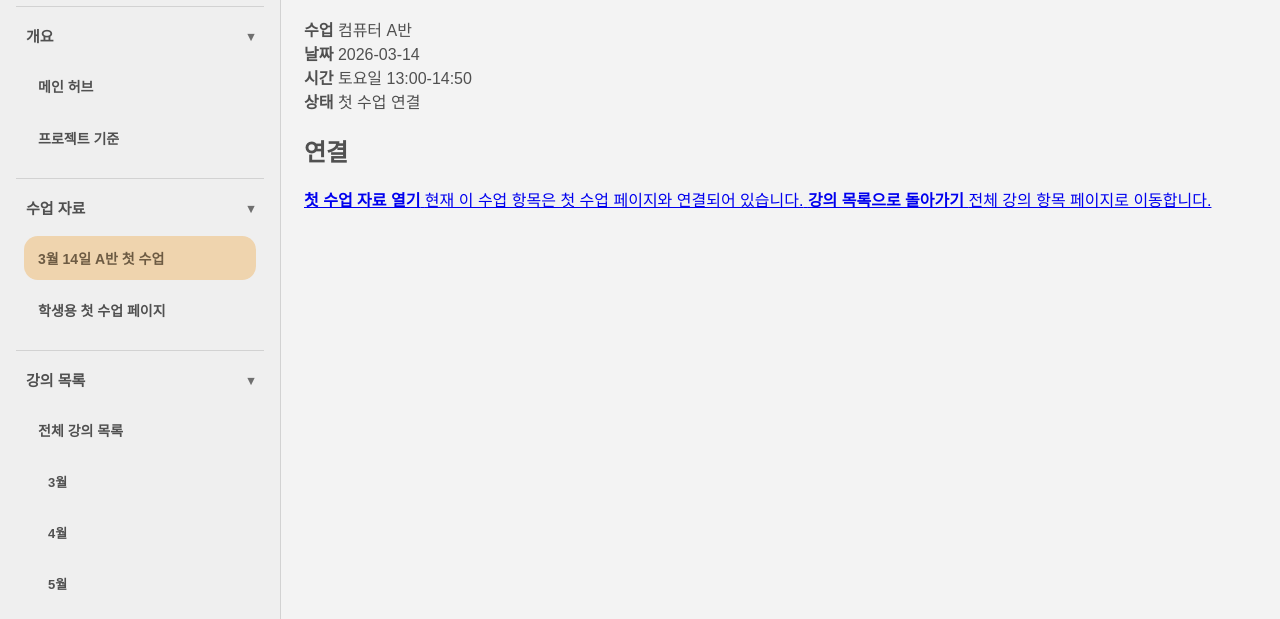
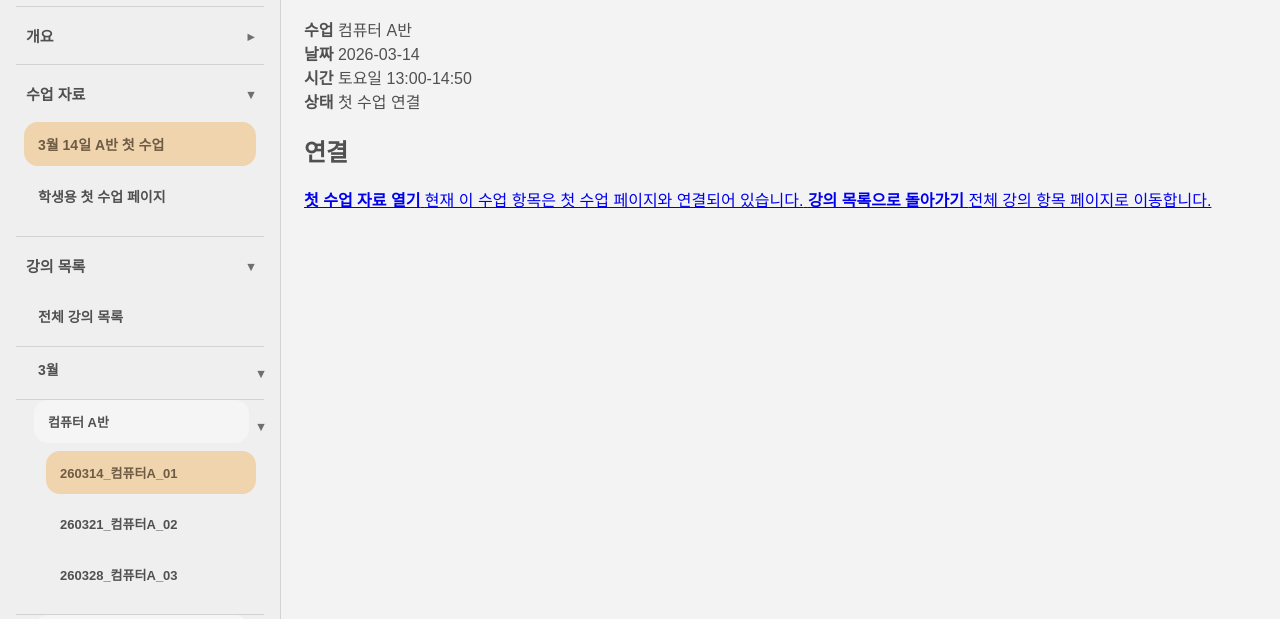
Before and after one commit to Ssong0515/dasarang-class, an Astro site: page /dasarang-class/classes/260314_computer-a_01/ in a window 1280 px wide. Shown: the part 181-800 px from the top of the page. Built offline with nearby package versions, Linux system fonts and the light colour scheme; Astro itself is replaced by a stand-in of ours.

Commit message:
Group class navigation by month and course

```diff
--- a/src/components/Sidebar.astro
+++ b/src/components/Sidebar.astro
@@ -1,51 +1,11 @@
 ---
+import { monthGroups } from "../data/schedule";
+
 const currentPath = Astro.url.pathname;
 const base = import.meta.env.BASE_URL;
 
 const isActive = (path: string) => currentPath === path;
-const inSection = (paths: string[]) => paths.some((path) => currentPath.startsWith(path));
-
-const sections = [
-  {
-    title: "개요",
-    open: inSection([`${base}`]),
-    items: [
-      { label: "메인 허브", href: `${base}`, active: isActive(`${base}`) },
-      { label: "프로젝트 기준", href: `${base}README.md`, active: false },
-    ],
-  },
-  {
-    title: "수업 자료",
-    open: inSection([
-      `${base}classes/260314_computer-a_01/`,
-      `${base}260314_%EC%B2%AB%EC%88%98%EC%97%85/materials/`,
-    ]),
-    items: [
-      {
-        label: "3월 14일 A반 첫 수업",
-        href: `${base}classes/260314_computer-a_01/`,
-        active: isActive(`${base}classes/260314_computer-a_01/`),
-      },
-      {
-        label: "학생용 첫 수업 페이지",
-        href: `${base}260314_%EC%B2%AB%EC%88%98%EC%97%85/materials/`,
-        active: isActive(`${base}260314_%EC%B2%AB%EC%88%98%EC%97%85/materials/`),
-      },
-    ],
-  },
-  {
-    title: "강의 목록",
-    open: currentPath.startsWith(`${base}classes/`),
-    items: [
-      { label: "전체 강의 목록", href: `${base}classes/`, active: isActive(`${base}classes/`) },
-      { label: "3월", href: `${base}classes/#month-3`, active: false, child: true },
-      { label: "4월", href: `${base}classes/#month-4`, active: false, child: true },
-      { label: "5월", href: `${base}classes/#month-5`, active: false, child: true },
-      { label: "6월", href: `${base}classes/#month-6`, active: false, child: true },
-      { label: "7월", href: `${base}classes/#month-7`, active: false, child: true },
-    ],
-  },
-];
+const startsWith = (path: string) => currentPath.startsWith(path);
 ---
 
 <aside class="sidebar">
@@ -57,28 +17,104 @@ const sections = [
       <span>어느 페이지에서도 같은 사이드바를 사용합니다.</span>
     </div>
 
-    {sections.map((section) => (
-      <details class="sidebar__group" open={section.open}>
+    <details class="sidebar__group" open={isActive(base)}>
       <summary class="sidebar__summary">
-          <span>{section.title}</span>
+        <span>개요</span>
         <span class="sidebar__arrow" aria-hidden="true"></span>
       </summary>
       <div class="sidebar__items">
-          {section.items.map((item) => (
+        <a class:list={["sidebar__link", isActive(base) && "is-active"]} href={base}>메인 허브</a>
+        <a class="sidebar__link" href={`${base}README.md`}>프로젝트 기준</a>
+      </div>
+    </details>
+
+    <details
+      class="sidebar__group"
+      open={startsWith(`${base}classes/260314_computer-a_01/`) || startsWith(`${base}260314_%EC%B2%AB%EC%88%98%EC%97%85/materials/`)}
+    >
+      <summary class="sidebar__summary">
+        <span>수업 자료</span>
+        <span class="sidebar__arrow" aria-hidden="true"></span>
+      </summary>
+      <div class="sidebar__items">
         <a
           class:list={[
             "sidebar__link",
-                item.active && "is-active",
-                item.child && "is-child",
+            isActive(`${base}classes/260314_computer-a_01/`) && "is-active",
           ]}
-              href={item.href}
+          href={`${base}classes/260314_computer-a_01/`}
         >
-              {item.label}
+          3월 14일 A반 첫 수업
+        </a>
+        <a
+          class:list={[
+            "sidebar__link",
+            isActive(`${base}260314_%EC%B2%AB%EC%88%98%EC%97%85/materials/`) && "is-active",
+          ]}
+          href={`${base}260314_%EC%B2%AB%EC%88%98%EC%97%85/materials/`}
+        >
+          학생용 첫 수업 페이지
+        </a>
+      </div>
+    </details>
+
+    <details class="sidebar__group" open={startsWith(`${base}classes/`)}>
+      <summary class="sidebar__summary">
+        <span>강의 목록</span>
+        <span class="sidebar__arrow" aria-hidden="true"></span>
+      </summary>
+      <div class="sidebar__items">
+        <a class:list={["sidebar__link", isActive(`${base}classes/`) && "is-active"]} href={`${base}classes/`}>
+          전체 강의 목록
+        </a>
+
+        {monthGroups.map(({ month, courses }) => {
+          const monthPath = `${base}classes/#month-${month.replace("월", "")}`;
+          const monthOpen = courses.some(({ sessions }) =>
+            sessions.some((session) => currentPath === `${base}classes/${session.slug}/`),
+          );
+
+          return (
+            <details class="sidebar__subgroup" open={monthOpen}>
+              <summary class="sidebar__subsummary">
+                <a class="sidebar__link is-month" href={monthPath}>{month}</a>
+                <span class="sidebar__subarrow" aria-hidden="true"></span>
+              </summary>
+              <div class="sidebar__subitems">
+                {courses.map(({ course, sessions }) => {
+                  const courseOpen = sessions.some(
+                    (session) => currentPath === `${base}classes/${session.slug}/`,
+                  );
+
+                  return (
+                    <details class="sidebar__subgroup sidebar__subgroup--course" open={courseOpen}>
+                      <summary class="sidebar__subsummary sidebar__subsummary--course">
+                        <span class="sidebar__link is-course">{course}</span>
+                        <span class="sidebar__subarrow" aria-hidden="true"></span>
+                      </summary>
+                      <div class="sidebar__subitems">
+                        {sessions.map((session) => (
+                          <a
+                            class:list={[
+                              "sidebar__link",
+                              "is-child",
+                              currentPath === `${base}classes/${session.slug}/` && "is-active",
+                            ]}
+                            href={`${base}classes/${session.slug}/`}
+                          >
+                            {session.label}
                           </a>
                         ))}
                       </div>
                     </details>
-    ))}
+                  );
+                })}
+              </div>
+            </details>
+          );
+        })}
+      </div>
+    </details>
   </div>
 </aside>
 
@@ -128,11 +164,13 @@ const sections = [
     line-height: 1.5;
   }
 
-  .sidebar__group {
+  .sidebar__group,
+  .sidebar__subgroup {
     border-top: 1px solid #d2d2d2;
   }
 
-  .sidebar__summary {
+  .sidebar__summary,
+  .sidebar__subsummary {
     list-style: none;
     display: flex;
     align-items: center;
@@ -143,21 +181,29 @@ const sections = [
     font-weight: 700;
   }
 
-  .sidebar__summary::-webkit-details-marker {
+  .sidebar__subsummary {
+    padding: 0;
+  }
+
+  .sidebar__summary::-webkit-details-marker,
+  .sidebar__subsummary::-webkit-details-marker {
     display: none;
   }
 
-  .sidebar__arrow::before {
+  .sidebar__arrow::before,
+  .sidebar__subarrow::before {
     content: "▸";
     color: #6f6f6f;
     font-size: 13px;
   }
 
-  .sidebar__group[open] .sidebar__arrow::before {
+  .sidebar__group[open] > .sidebar__summary .sidebar__arrow::before,
+  .sidebar__subgroup[open] > .sidebar__subsummary .sidebar__subarrow::before {
     content: "▾";
   }
 
-  .sidebar__items {
+  .sidebar__items,
+  .sidebar__subitems {
     padding: 0 0 10px;
   }
 
@@ -181,8 +227,21 @@ const sections = [
     color: #6d5b43;
   }
 
+  .sidebar__link.is-month {
+    flex: 1;
+    margin: 0 8px 8px;
+  }
+
+  .sidebar__link.is-course {
+    flex: 1;
+    margin: 0 8px 8px 18px;
+    background: #f5f5f5;
+    font-size: 13px;
+    font-weight: 700;
+  }
+
   .sidebar__link.is-child {
-    margin-left: 18px;
+    margin-left: 30px;
     font-size: 13px;
     font-weight: 600;
   }
--- a/src/data/schedule.ts
+++ b/src/data/schedule.ts
@@ -8,6 +8,16 @@ export type Session = {
   status: string;
   summary: string;
   isFirstLesson: boolean;
+};
+
+export type CourseGroup = {
+  course: string;
+  sessions: Session[];
+};
+
+export type MonthGroup = {
+  month: string;
+  courses: CourseGroup[];
 };
 
 const saturdayDates = [
@@ -112,6 +122,19 @@ export const sessionsByMonth = monthOrder.map((month) => ({
   sessions: sessions.filter((session) => session.month === month),
 }));
 
+export const monthGroups: MonthGroup[] = monthOrder.map((month) => {
+  const monthSessions = sessions.filter((session) => session.month === month);
+  const courseOrder = Array.from(new Set(monthSessions.map((session) => session.course)));
+
+  return {
+    month,
+    courses: courseOrder.map((course) => ({
+      course,
+      sessions: monthSessions.filter((session) => session.course === course),
+    })),
+  };
+});
+
 export const firstLessonSession = sessions.find(
   (session) => session.slug === "260314_computer-a_01",
 );
--- a/src/pages/classes/index.astro
+++ b/src/pages/classes/index.astro
@@ -1,25 +1,32 @@
 ---
 import BaseLayout from "../../layouts/BaseLayout.astro";
-import { sessionsByMonth } from "../../data/schedule";
+import { monthGroups } from "../../data/schedule";
 ---
 
 <BaseLayout title="2026년 1학기 강의 목록">
   <section class="panel">
     <h1>2026년 1학기 강의 목록</h1>
-    <p>강의 항목은 시간표 기준으로 자동 생성합니다. 새 수업을 추가할 때는 데이터 파일만 바꾸면 목록과 개별 페이지가 함께 반영됩니다.</p>
+    <p>강의 항목은 시간표 기준으로 자동 생성합니다. 월별로 보고, 그 아래에서 반이나 과정 단위로 정리해서 찾을 수 있습니다.</p>
   </section>
 
-  {sessionsByMonth.map(({ month, sessions }) => (
+  {monthGroups.map(({ month, courses }) => (
     <section class="panel month" id={`month-${month.replace("월", "")}`}>
       <h2>{month}</h2>
+      <div class="course-list">
+        {courses.map(({ course, sessions }) => (
+          <div class="course">
+            <h3>{course}</h3>
             <div class="rows">
               {sessions.map((session) => (
                 <a class="row" href={`${import.meta.env.BASE_URL}classes/${session.slug}/`}>
                   <strong>{session.label}</strong>
-            <span>{session.course}</span>
                   <span>{session.date}</span>
+                  <span>{session.time}</span>
                   <span class:list={["status", session.isFirstLesson && "is-main"]}>{session.status}</span>
                 </a>
+              ))}
+            </div>
+          </div>
         ))}
       </div>
     </section>
@@ -33,6 +40,26 @@ import { sessionsByMonth } from "../../data/schedule";
 
   .month h2 {
     font-size: 20px;
+    margin-bottom: 12px;
+  }
+
+  .course-list {
+    display: grid;
+    gap: 16px;
+  }
+
+  .course {
+    padding: 14px;
+    border: 1px solid #dcdcdc;
+    border-radius: 10px;
+    background: #fcfcfc;
+  }
+
+  .course h3 {
+    margin: 0 0 10px;
+    font-size: 16px;
+    font-weight: 700;
+    color: #505050;
   }
 
   .rows {
@@ -42,7 +69,7 @@ import { sessionsByMonth } from "../../data/schedule";
 
   .row {
     display: grid;
-    grid-template-columns: 1.2fr 0.9fr 0.9fr 0.8fr;
+    grid-template-columns: 1.2fr 0.8fr 1fr 0.8fr;
     gap: 12px;
     align-items: center;
     padding: 14px 16px;
```
Lines whose indentation alone changed are shown as unchanged.
